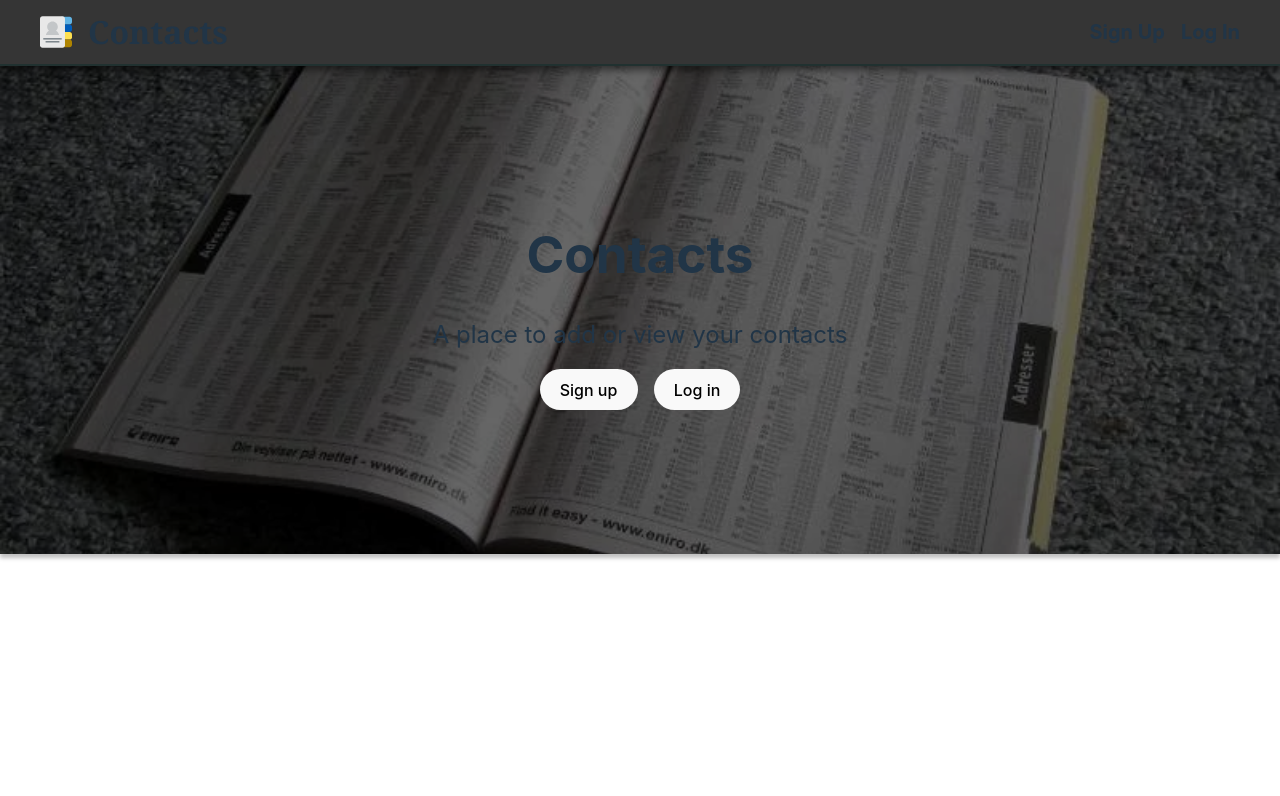
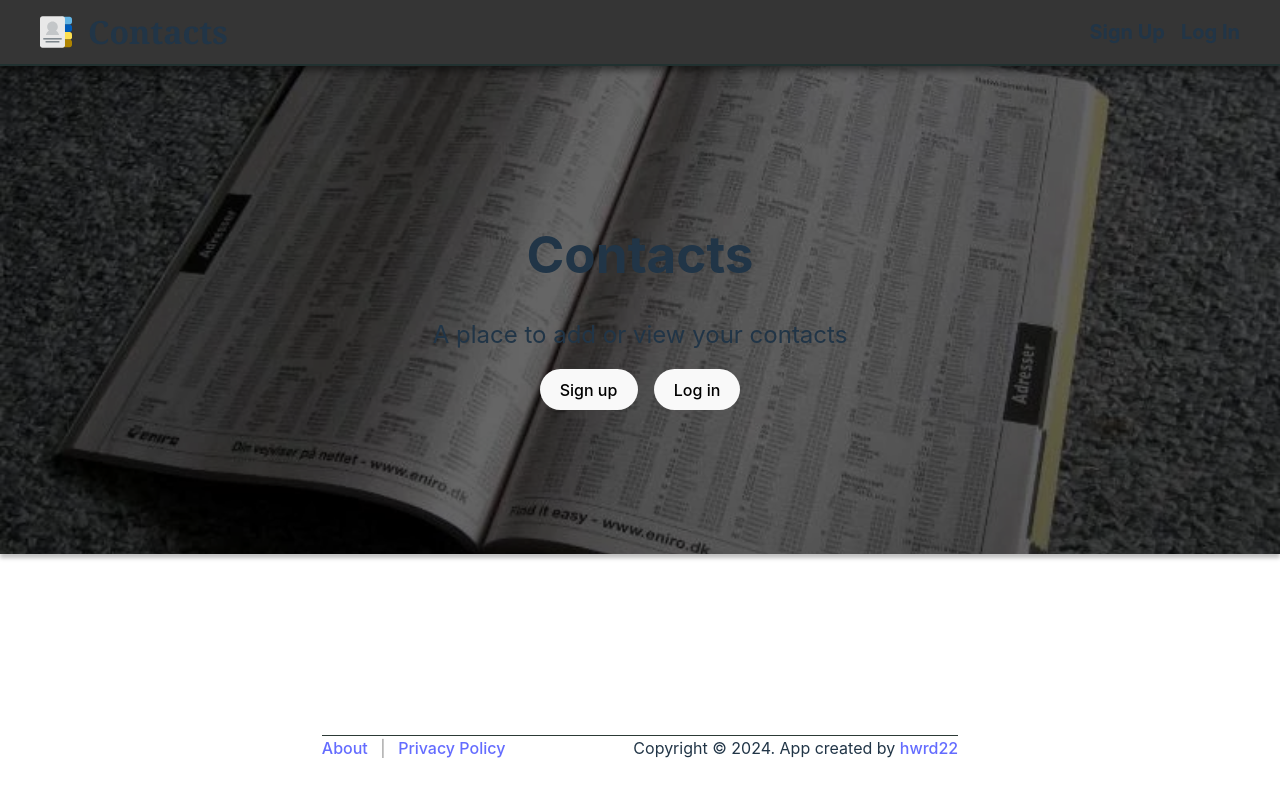
Before and after one commit to hwrd22/contacts-app, a React (Vite) app in the folder frontend/: page / in a window 1280 px wide. Shown: the top 796 px of the page. Built offline with nearby package versions, Linux system fonts and the light colour scheme.

Commit message:
Added a Footer component

```diff
--- a/frontend/src/App.css
+++ b/frontend/src/App.css
@@ -1,36 +1,20 @@
 #root {
+  height: 100%;
   max-width: 1280px;
   margin: 0 auto;
   padding: 2rem;
   text-align: center;
 }
 
-.logo {
-  height: 6em;
-  padding: 1.5em;
-  will-change: filter;
-  transition: filter 300ms;
-}
-.logo:hover {
-  filter: drop-shadow(0 0 2em #646cffaa);
-}
-.logo.react:hover {
-  filter: drop-shadow(0 0 2em #61dafbaa);
+.app {
+  display: flex;
+  flex-direction: column;
+  min-height: 90vh;
 }
 
-@keyframes logo-spin {
-  from {
-    transform: rotate(0deg);
-  }
-  to {
-    transform: rotate(360deg);
-  }
-}
-
-@media (prefers-reduced-motion: no-preference) {
-  a:nth-of-type(2) .logo {
-    animation: logo-spin infinite 20s linear;
-  }
+.content {
+  flex: 1;
+  margin-top: 64px;
 }
 
 .card {
--- a/frontend/src/App.jsx
+++ b/frontend/src/App.jsx
@@ -17,6 +17,7 @@ import ContactView from './components/ContactView/ContactView';
 import RedirectToHome from './RedirectToHome';
 import ProfileForm from './components/ProfileForm/ProfileForm';
 import NotFound from './NotFound';
+import Footer from './Footer';
 
 // CSS Stylesheet
 import './App.css';
@@ -35,6 +36,7 @@ function App() {
 
   return (
     <Router>
+      <div className='app'>
         <div className='content'>
           <Routes>
             <Route exact path="/" element={<Home token={ token } />} />
@@ -50,6 +52,8 @@ function App() {
           </Routes>
         </div>
         <NavBar tokenCallback={setToken} />
+        <Footer />
+      </div>
     </Router>
   )
 }
--- /dev/null
+++ b/frontend/src/Footer.jsx
@@ -0,0 +1,18 @@
+import { Link } from "react-router-dom";
+
+const Footer = () => {
+  return (
+    <footer>
+      <div className="footer-row">
+        <div className="footer-column-l">
+          <Link to='/about'>About</Link>
+          <span className="separator"> | </span>
+          <Link to='privacy'>Privacy Policy</Link>
+        </div>
+        <div className="footer-column-r">Copyright &copy; {new Date().getFullYear()}. App created by <a href="https://github.com/hwrd22">hwrd22</a></div>
+      </div>
+    </footer>
+   );
+}
+
+export default Footer;
--- a/frontend/src/components/ContactForm/ContactForm.css
+++ b/frontend/src/components/ContactForm/ContactForm.css
@@ -9,7 +9,6 @@
 .back-link {
   display: flex;
   align-items: center;
-  margin-top: 32px;
 }
 
 .back-arrow {
--- a/frontend/src/index.css
+++ b/frontend/src/index.css
@@ -11,8 +11,6 @@
   text-rendering: optimizeLegibility;
   -webkit-font-smoothing: antialiased;
   -moz-osx-font-smoothing: grayscale;
-
-  height: 9000px;
 }
 
 a {
@@ -77,3 +75,29 @@ button:focus-visible {
 .page-not-found h1 {
   font-size: 10rem;
 }
+
+footer {
+  border-top: 1px solid #2c3a36;
+  margin-top: 16px;
+  padding: 16px auto;
+}
+
+.footer-row {
+  align-items: center;
+  display: flex;
+  justify-content: space-between;
+}
+
+.footer-column-l {
+  margin-right: 64px;
+}
+
+.footer-column-r {
+  margin-left: 64px;
+}
+
+.separator {
+  color: #999;
+  margin: auto 8px;
+  user-select: none;
+}
```
Lines whose indentation alone changed are shown as unchanged.
